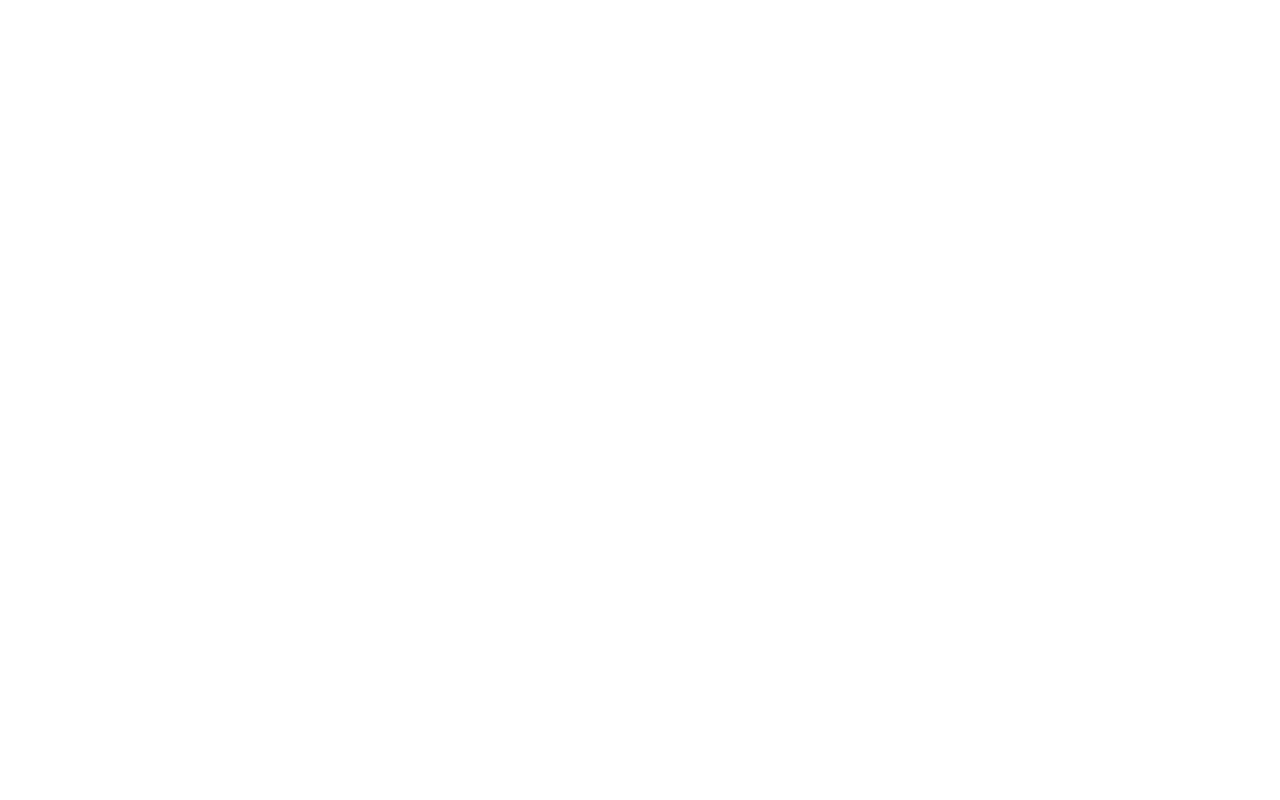
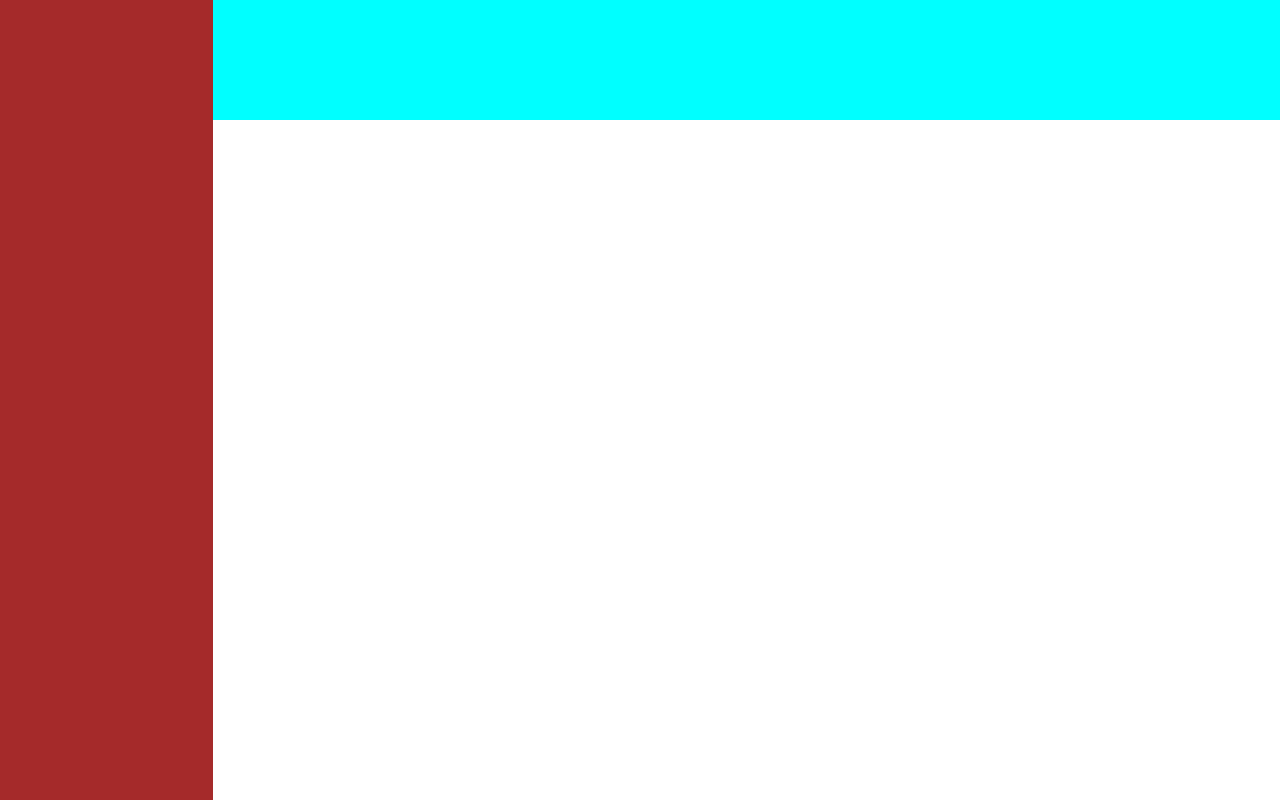
Before and after one commit to hchdhry/to-do-list, a website built with webpack: page dist/index.html in a window 1280 px wide. Built offline with nearby package versions, Linux system fonts and the light colour scheme; files whose address does not match are found by name.

Commit message:
add styles and expand class

```diff
--- /dev/null
+++ b/src/index.css
@@ -0,0 +1,18 @@
+body{
+    padding: 0;
+    margin: 0;
+}
+.container{
+    display: flex;
+
+}
+.mid{
+    background-color: aqua;
+    height: 15vh;
+    width: 100%;
+}
+.left{
+    background-color: brown;
+    height: 100vh;
+    width: 20%;
+}
--- a/src/index.js
+++ b/src/index.js
@@ -1,4 +1,6 @@
 import { task } from "./yee"
+
+
 
 const gym = new task ("dscds","dcdsc","wdcdsc","dscsdc")
 console.log(gym)
--- a/src/yee.js
+++ b/src/yee.js
@@ -4,8 +4,17 @@ class task{
     this.description=description
     this.dueDate=dueDate
     this.priority=priority
+    }
+
+
+
+
+
+    add(){
+
+    }
   }
 
-}
+
 
 export{task}
```
Also changed, not shown: dist/index.html.
